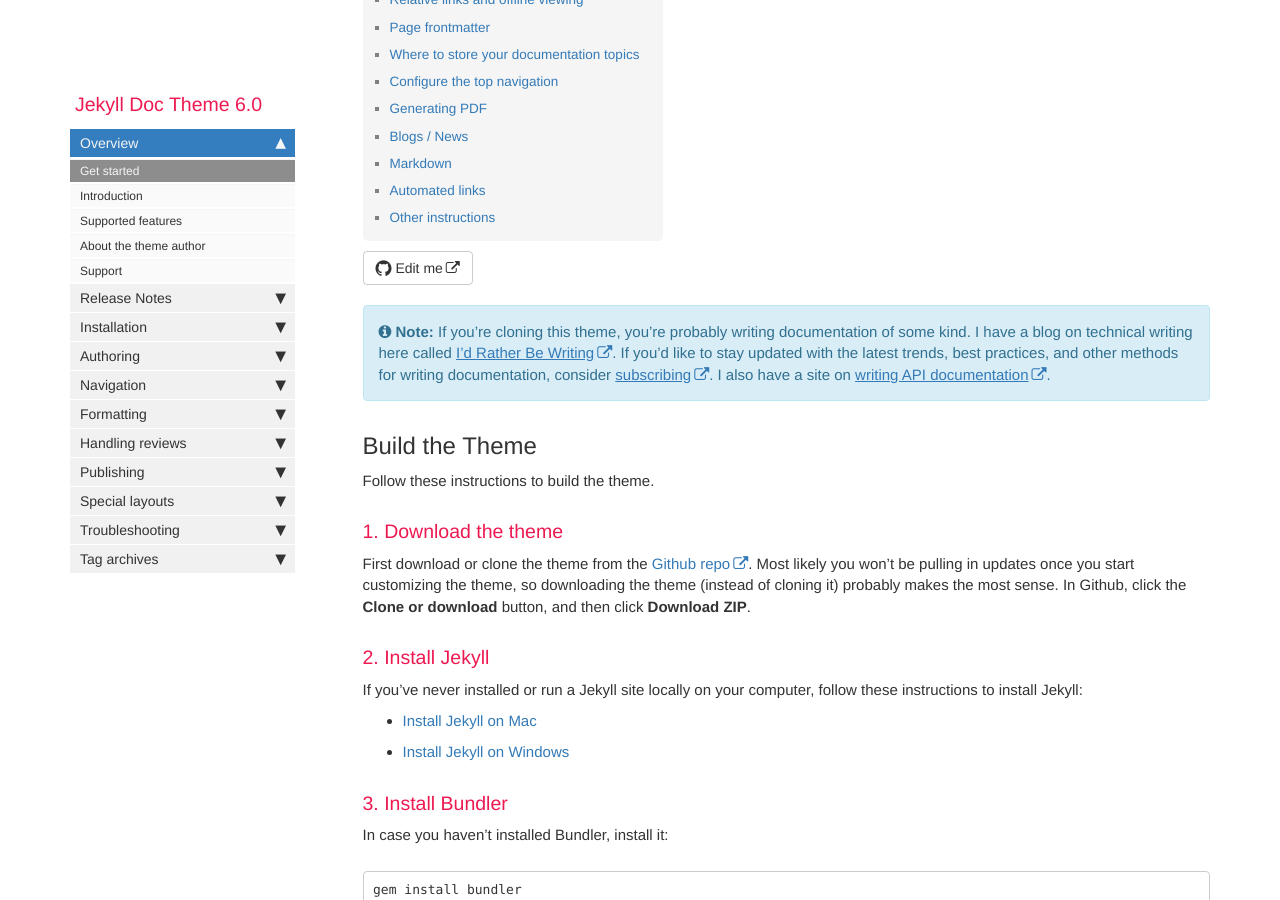
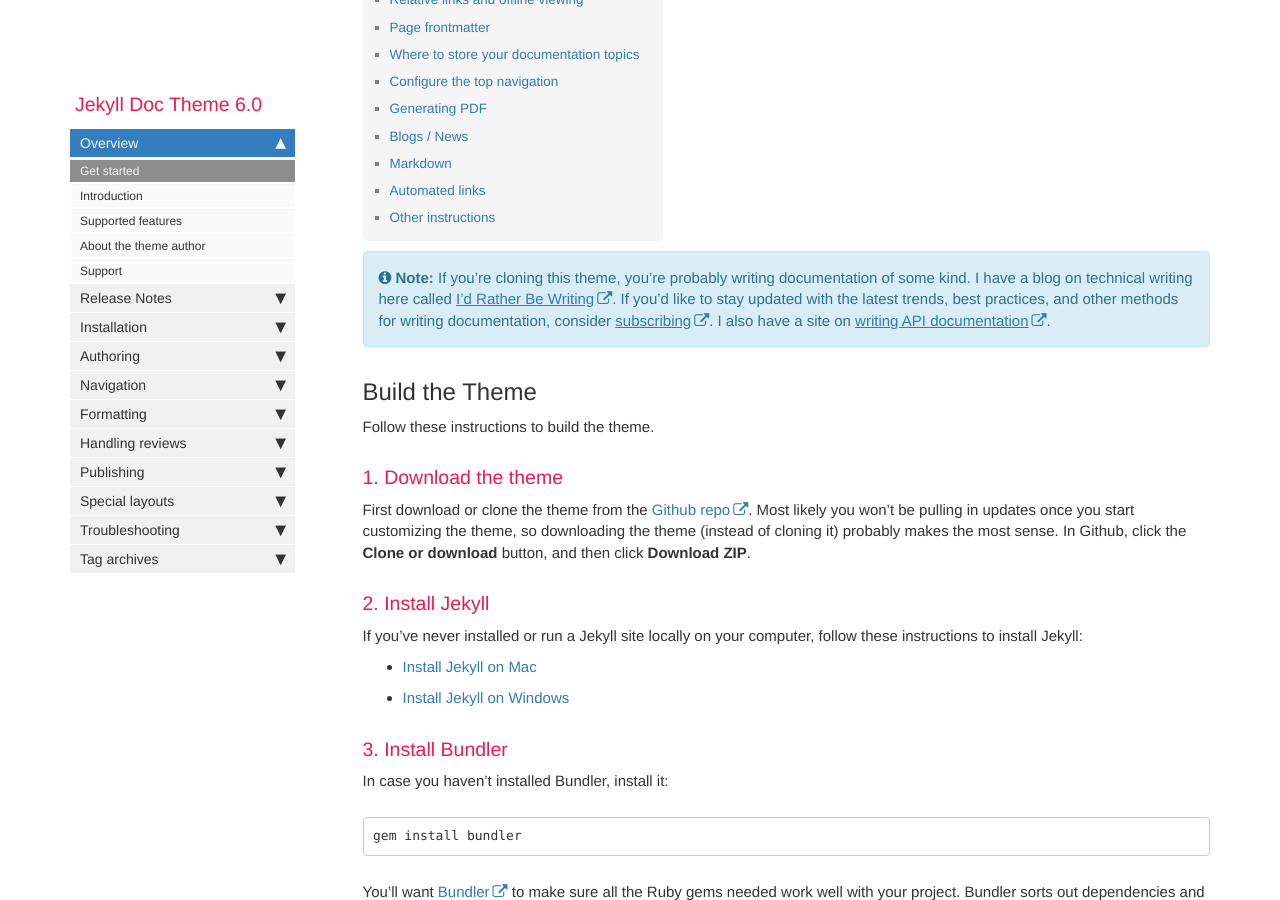
Before and after one commit to MickMacL/mickmacl.github.io, a Jekyll site: the page built from index.md, in a window 1280 px wide and 900 px high, scrolled down 593 px. Built offline with Jekyll 4.4.1, drawn with Linux system fonts in a browser that asks for light colours; nearby versions of some CDN libraries; comment, search, counter and statistics services are not loaded.

Commit message:
no edit me

```diff
--- a/_config.yml
+++ b/_config.yml
@@ -11,7 +11,7 @@ site_title: Michael's Sample Doc Site
 company_name: Your company
 # this appears in the footer
 
-github_editme_path: tomjoht/documentation-theme-jekyll/blob/gh-pages/
+#github_editme_path: tomjoht/documentation-theme-jekyll/blob/gh-pages/
 # if you're using Github, provide the basepath to the branch you've created for reviews, following the sample here. if not, leave this value blank.
 
 # gitlab_editme_path: tomjoht/documentation-theme-jekyll/blob/gh-pages/
```
